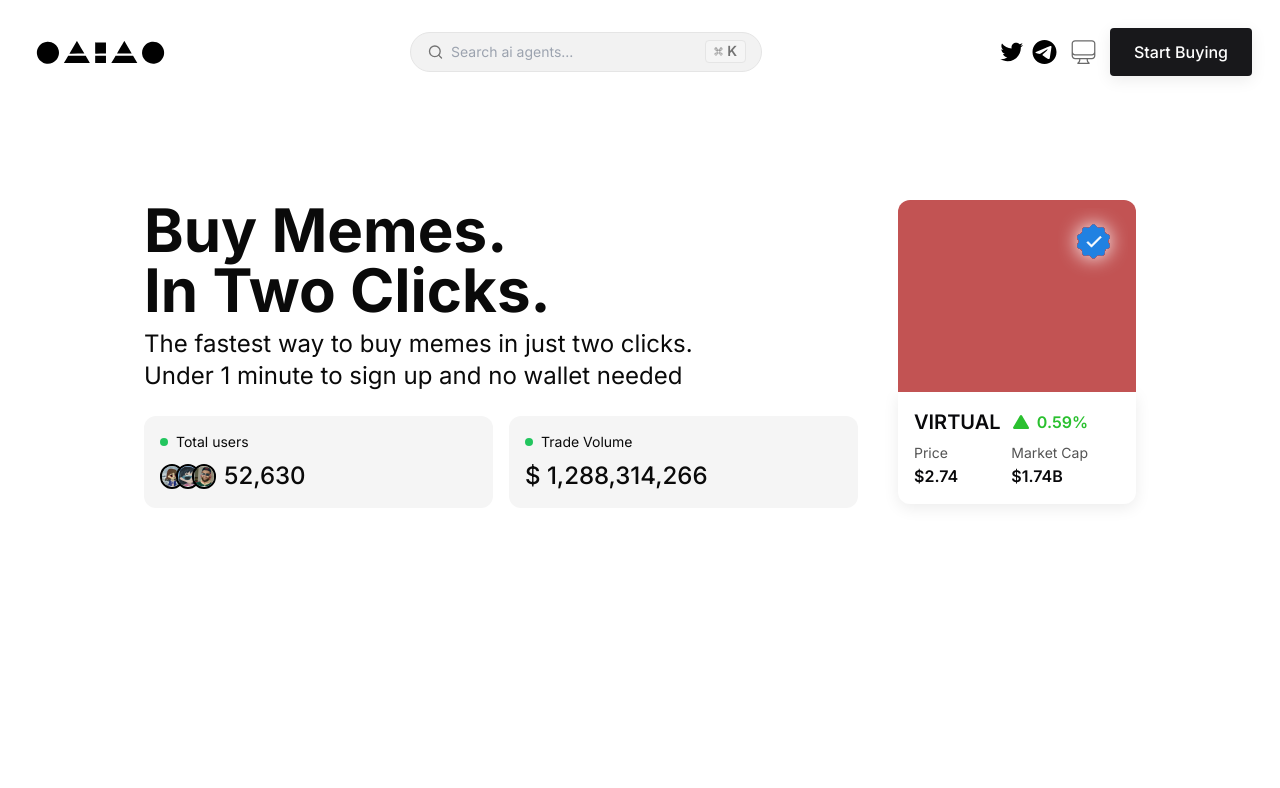
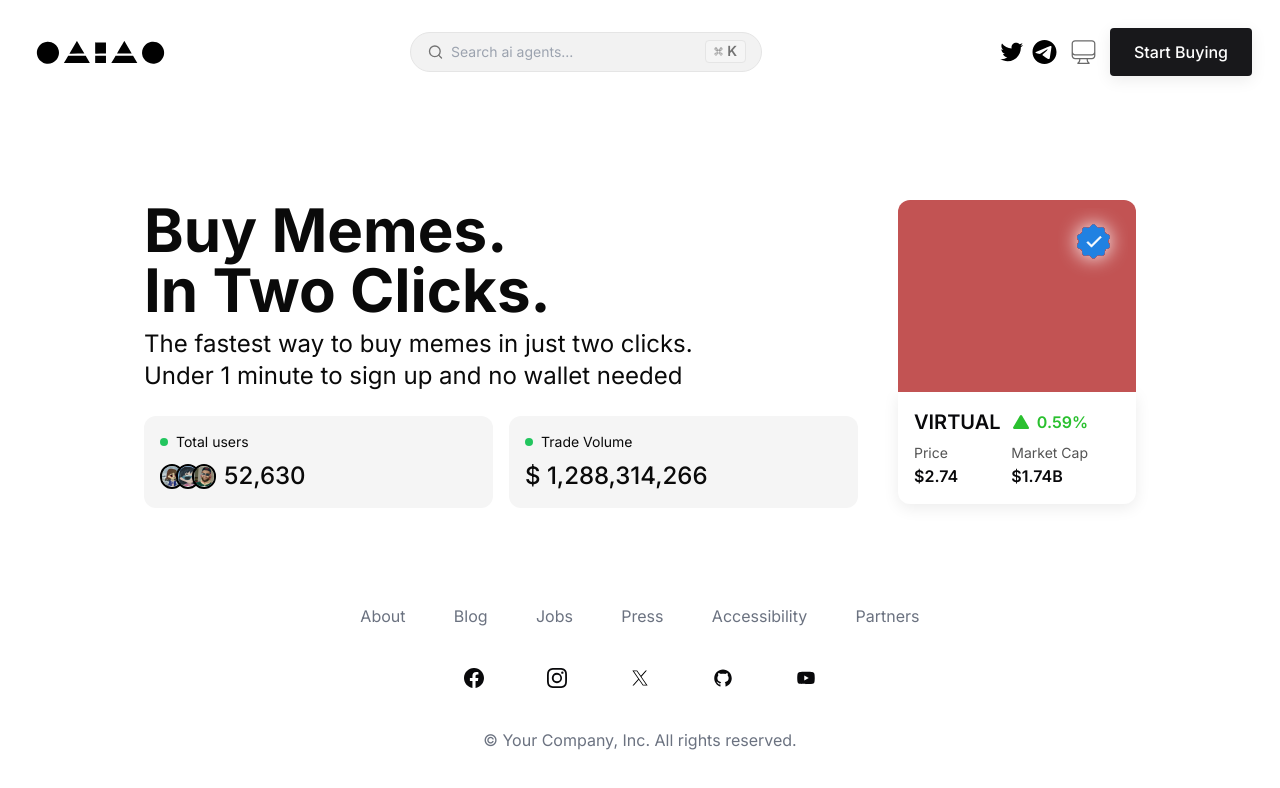
Before and after one commit to GeoStrong/test-app, a Next.js app: page / in a window 1280 px wide. Shown: the top 788 px of the page. Built offline with nearby package versions, Linux system fonts and the light colour scheme.

Commit message:
Add Footer component to enhance page layout and provide navigation links

```diff
--- a/app/page.tsx
+++ b/app/page.tsx
@@ -1,3 +1,4 @@
+import Footer from "@/components/footer/footer";
 import Header from "@/components/header/header";
 import Main from "@/components/main/main";
 import React from "react";
@@ -7,6 +8,7 @@ const Home: React.FC = () => {
     <div className="w-full">
       <Header />
       <Main />
+      <Footer />
     </div>
   );
 };
--- /dev/null
+++ b/components/footer/footer.tsx
@@ -0,0 +1,64 @@
+import { AiFillYoutube } from "react-icons/ai";
+import { AiOutlineGithub } from "react-icons/ai";
+import { BsInstagram } from "react-icons/bs";
+import { BsFacebook } from "react-icons/bs";
+import React from "react";
+import Link from "next/link";
+const Footer: React.FC = () => {
+  const listItems = [
+    "About",
+    "Blog",
+    "Jobs",
+    "Press",
+    "Accessibility",
+    "Partners",
+  ];
+  return (
+    <div className="my-12 flex w-full flex-col items-center justify-center gap-10 md:mt-0">
+      <div className="w-3/5 md:w-1/2">
+        <ul className="flex flex-wrap items-center justify-evenly gap-2">
+          {listItems.map((item, index) => (
+            <li
+              key={index}
+              className="text-base text-gray-500 hover:text-gray-700 dark:text-white"
+            >
+              <Link href="/">{item}</Link>
+            </li>
+          ))}
+        </ul>
+      </div>
+      <div className="flex w-full items-center justify-between px-9 md:w-1/2 md:px-36">
+        <Link href="/">
+          <BsFacebook className="text-xl" />
+        </Link>
+        <Link href="/">
+          <BsInstagram className="text-xl" />
+        </Link>
+        <Link href="/">
+          <svg
+            xmlns="http://www.w3.org/2000/svg"
+            x="0px"
+            y="0px"
+            width="20"
+            height="20"
+            viewBox="0 0 50 50"
+            className="fill-black dark:fill-white"
+          >
+            <path d="M 5.9199219 6 L 20.582031 27.375 L 6.2304688 44 L 9.4101562 44 L 21.986328 29.421875 L 31.986328 44 L 44 44 L 28.681641 21.669922 L 42.199219 6 L 39.029297 6 L 27.275391 19.617188 L 17.933594 6 L 5.9199219 6 z M 9.7167969 8 L 16.880859 8 L 40.203125 42 L 33.039062 42 L 9.7167969 8 z"></path>
+          </svg>
+        </Link>
+
+        <Link href="/">
+          <AiOutlineGithub className="text-xl" />
+        </Link>
+        <Link href="/">
+          <AiFillYoutube className="text-xl" />
+        </Link>
+      </div>
+      <p className="text-center text-base text-gray-500 dark:text-white">
+        &copy; Your Company, Inc. All rights reserved.
+      </p>
+    </div>
+  );
+};
+export default Footer;
```
